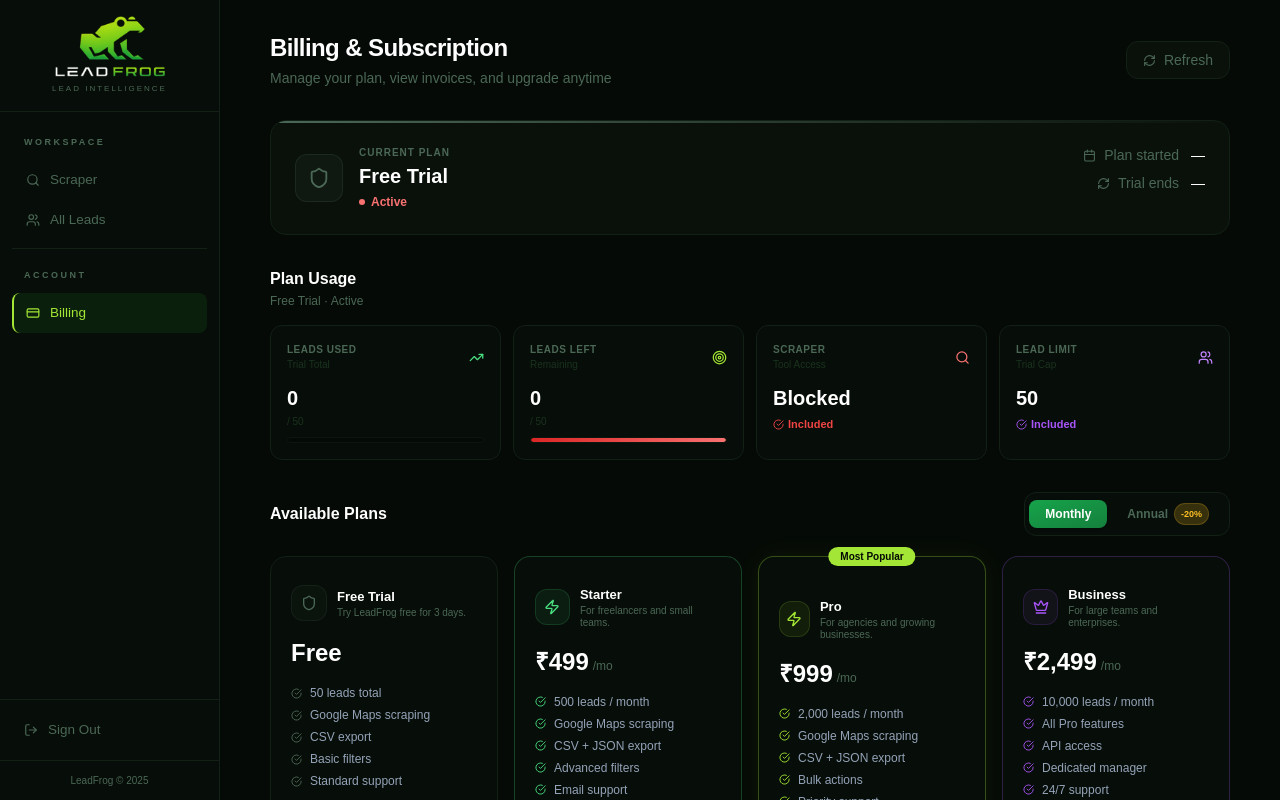
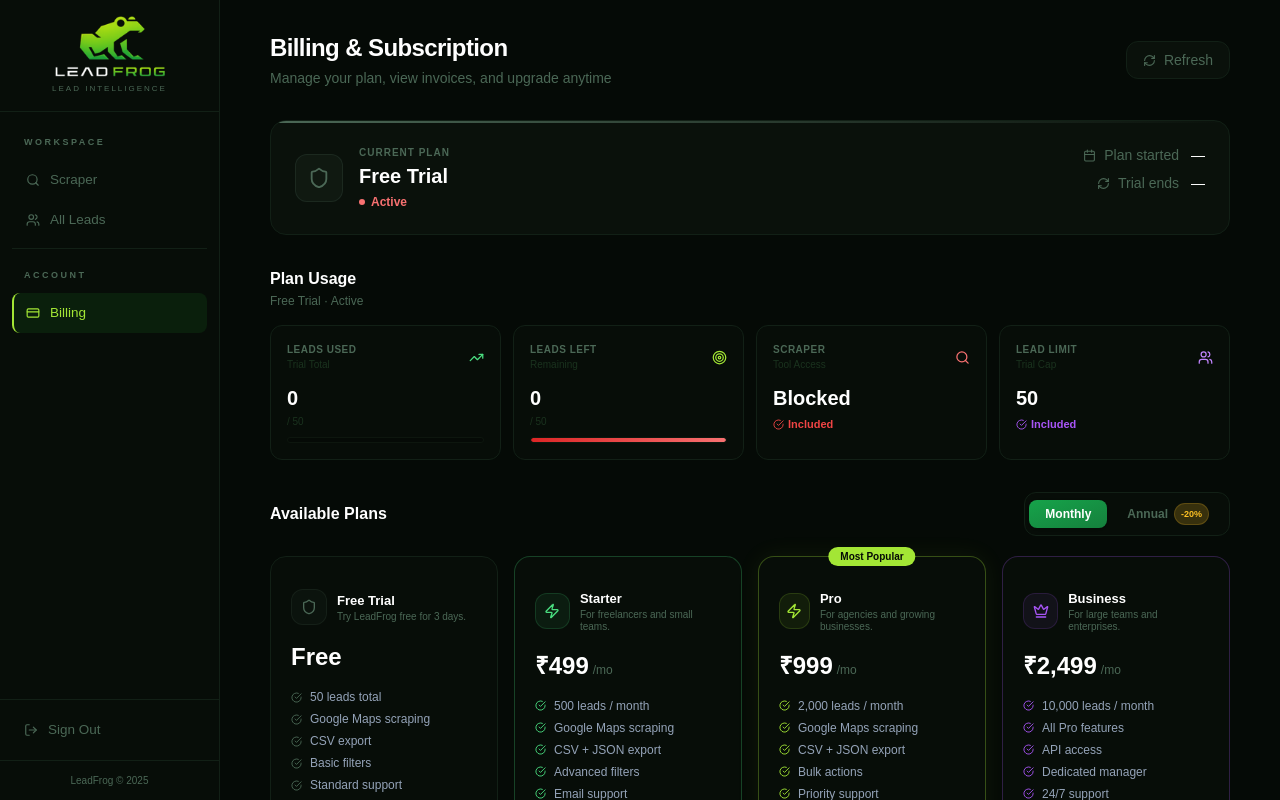
Before and after one commit to digitalfoxzai-byte/leadfrog, a Next.js app: page /dashboard/billing in a window 1280 px wide. Built offline with nearby package versions, Linux system fonts and the light colour scheme; no server answers; the database is empty; sample sign-in values are in the browser's storage; a web font is replaced by a local one.

Commit message:
Fix plan cards alignment: uniform pt-8 padding on all cards

```diff
--- a/app/dashboard/billing/page.tsx
+++ b/app/dashboard/billing/page.tsx
@@ -414,16 +414,16 @@
                   <motion.div key={`${plan.key}-${cycle}`}
                     initial={{ opacity: 0, y: 12 }} animate={{ opacity: 1, y: 0 }}
                     transition={{ duration: 0.3, delay: i * 0.05, ease }}
-                    className={`relative bg-[#070D08] border rounded-2xl flex flex-col ${plan.border} ${isPopular ? 'pt-8 px-5 pb-5' : 'p-5'}`}
+                    className={`relative bg-[#070D08] border rounded-2xl flex flex-col pt-8 px-5 pb-5 ${plan.border}`}
                     style={isPopular ? { boxShadow: `0 0 24px ${plan.color}12` } : {}}>
 
-                    {isPopular && (
+                    {isPopular ? (
                       <div className="absolute -top-3.5 left-1/2 -translate-x-1/2 z-10">
                         <span className="bg-[#A3E635] text-[#050A06] text-[10px] font-extrabold px-3 py-1 rounded-full whitespace-nowrap">Most Popular</span>
                       </div>
-                    )}
+                    ) : <div className="h-0" />}
 
-                    <div className="flex items-center gap-2.5 mb-4 mt-2">
+                    <div className="flex items-center gap-2.5 mb-4">
                       <div className="w-9 h-9 rounded-xl flex items-center justify-center"
                         style={{ backgroundColor: `${plan.color}12`, border: `1px solid ${plan.color}28` }}>
                         <plan.icon size={16} style={{ color: plan.color }} />
```
